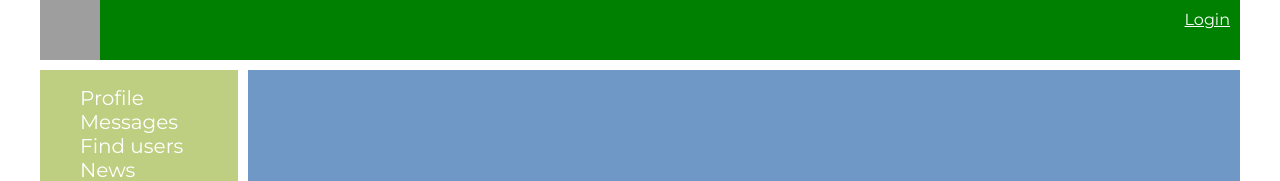
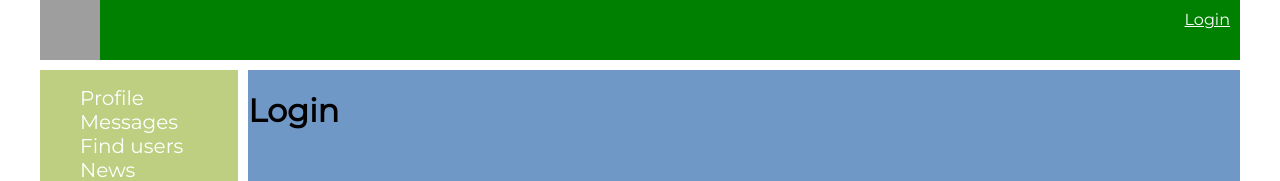
Before and after one commit to arcticmonkey07/social-network, a React (Create React App) app: page /login in a window 1280 px wide. Shown: the top 181 px of the page. Built offline with nearby package versions, Linux system fonts and the light colour scheme; no server answers; grey boxes are pictures that could not be loaded.

Commit message:
redirect

```diff
--- a/src/App.js
+++ b/src/App.js
@@ -6,6 +6,7 @@
 import UsersContainer from './components/Users/UsersContainer.jsx';
 import {Route} from 'react-router-dom';
 import ProfileContainer from "./components/Profile/ProfileContainer.jsx";
+import LoginPage from "./components/Login/Login.jsx";
 
 const App = (props) => {
   return (
@@ -18,8 +19,12 @@
 
         <Route path="/profile/:userId?"
                render={ () => <ProfileContainer /> } />
+
         <Route path="/users"
                render={ () => <UsersContainer /> } />
+
+        <Route path="/login"
+               render={ () => <LoginPage /> } />
       </div>
     </div>
   );
--- a/src/components/Dialogs/Dialogs.jsx
+++ b/src/components/Dialogs/Dialogs.jsx
@@ -1,6 +1,6 @@
 import React from 'react';
 import './Dialogs.css';
-import {NavLink} from 'react-router-dom';
+import {NavLink, Redirect} from 'react-router-dom';
 
 const DialogItem = (props) => {
   let path = "/dialogs/" + props.id;
@@ -34,6 +34,8 @@
     props.updateNewMessageBody(body);
   }
 
+  if (!props.isAuth) return <Redirect to={'/login'} />;
+
   return (
       <section className="dialogs">
         <ul className="dialogs__names-list">
--- a/src/components/Dialogs/DialogsConrainer.jsx
+++ b/src/components/Dialogs/DialogsConrainer.jsx
@@ -4,7 +4,8 @@
 
 const mapStateToProps = (state) => {
   return {
-    dialogsPage: state.dialogsPage
+    dialogsPage: state.dialogsPage,
+    isAuth: state.auth.isAuth
   }
 }
 
--- /dev/null
+++ b/src/components/Login/Login.jsx
@@ -0,0 +1,7 @@
+import React from 'react';
+
+const Login = (props) => {
+  return <h1>Login</h1>
+}
+
+export default Login;
--- a/src/components/Profile/ProfileContainer.jsx
+++ b/src/components/Profile/ProfileContainer.jsx
@@ -1,6 +1,6 @@
 import React from 'react';
 import {connect} from 'react-redux';
-import {withRouter} from "react-router-dom";
+import {Redirect, withRouter} from "react-router-dom";
 import Profile from './Profile.jsx'
 import {getUserProfile} from "../../redux/profile-reducer.js";
 
@@ -15,6 +15,9 @@
   }
 
   render() {
+
+    if (!this.props.isAuth) return <Redirect to={'/login'} />;
+
     return (
         <Profile {...this.props} profile={this.props.profile} />
     )
@@ -22,7 +25,8 @@
 }
 
 let mapStateToProps = (state) => ({
-  profile: state.profilePage.profile
+  profile: state.profilePage.profile,
+  isAuth: state.auth.isAuth
 });
 
 let withUrlDataContainerComponent = withRouter(ProfileContainer);
```
